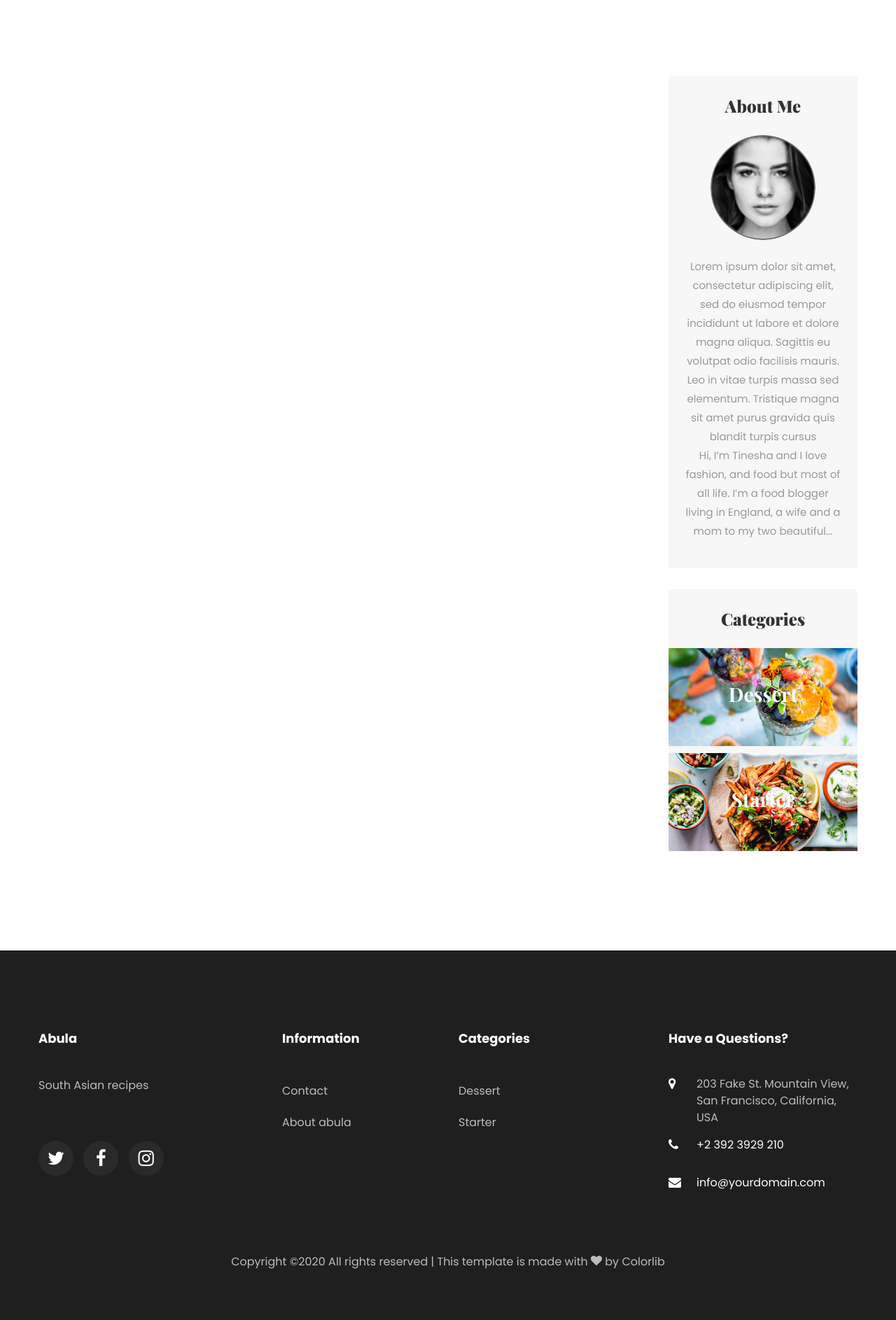
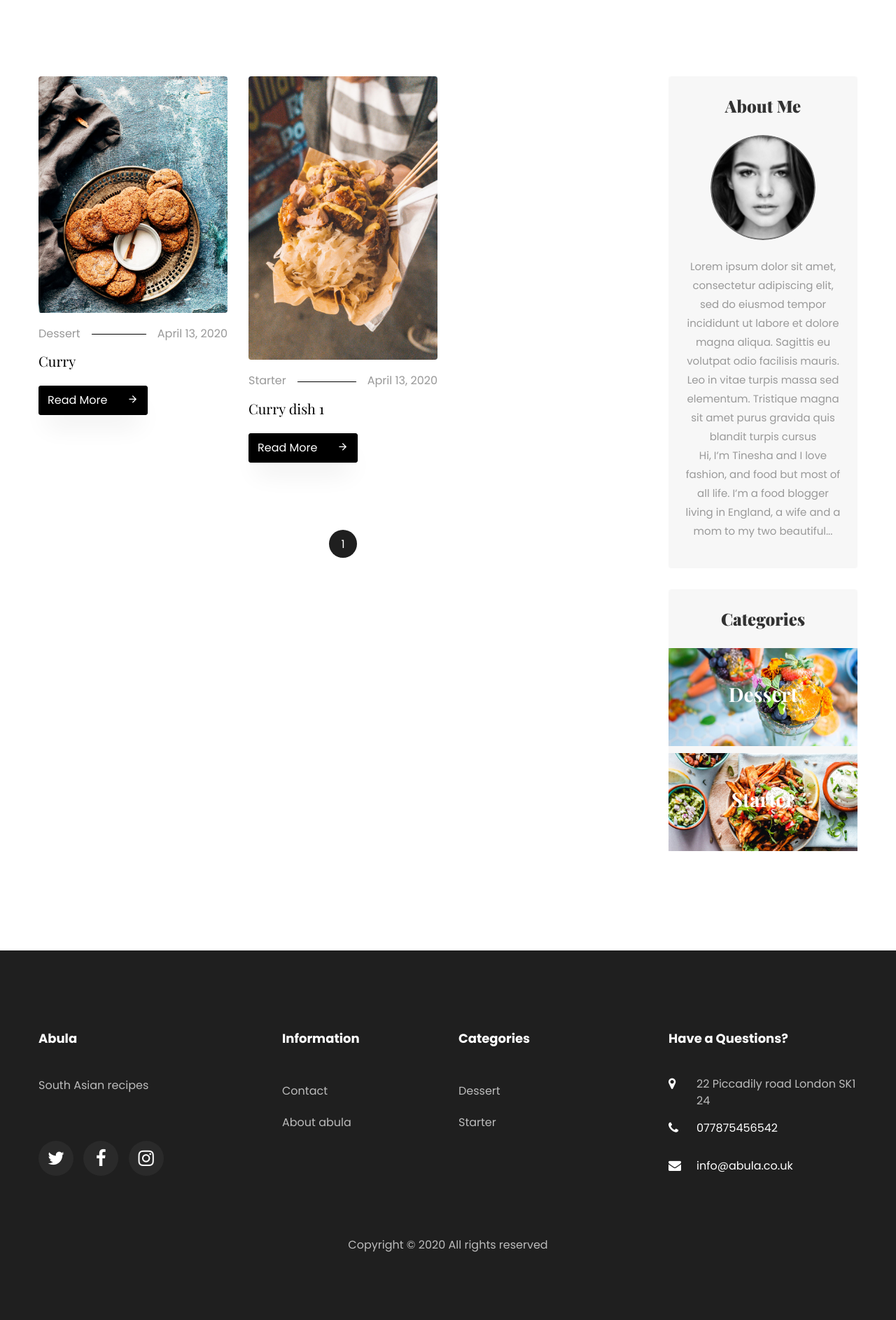
Before and after one commit to serialberry/abula, a plain HTML site: page dessert/index.html in a window 1280 px wide. Shown: the part 594-2480 px from the top of the page at 70% size. Drawn offline with nearby package versions, Linux system fonts and the light colour scheme; some packages are replaced by stand-ins of ours; no server answers; files whose address does not match are found by name; a web font is replaced by a local one.

Commit message:
Update master to output generated at 07aac93

```diff
--- a/dessert.html
+++ b/dessert/index.html
@@ -67,11 +67,37 @@
             <div class="col-lg-9">
                 <div class="row">
 
+                    <div class="col-md-4 ftco-animate">
+                        <div class="blog-entry">
+    <a href="/2020/04/Curry.html" class="img-2"><img src="/assets/images/image_2.jpg" class="img-fluid"
+            alt="Curry"></a>
+    <div class="text pt-3">
+        <p class="meta d-flex"><span class="pr-3">Dessert</span><span class="ml-auto pl-3">April 13, 2020</span></p>
+        <h3><a href="/2020/04/Curry.html">Curry</a></h3>
+        <p class="mb-0"><a href="/2020/04/Curry.html" class="btn btn-black py-2">Read More <span
+                    class="icon-arrow_forward ml-4"></span></a></p>
+    </div>
+</div>
+                    </div>
+
+                    <div class="col-md-4 ftco-animate">
+                        <div class="blog-entry">
+    <a href="/2020/04/Curry-copy.html" class="img-2"><img src="/assets/images/image_3.jpg" class="img-fluid"
+            alt="Curry dish 1"></a>
+    <div class="text pt-3">
+        <p class="meta d-flex"><span class="pr-3">Starter</span><span class="ml-auto pl-3">April 13, 2020</span></p>
+        <h3><a href="/2020/04/Curry-copy.html">Curry dish 1</a></h3>
+        <p class="mb-0"><a href="/2020/04/Curry-copy.html" class="btn btn-black py-2">Read More <span
+                    class="icon-arrow_forward ml-4"></span></a></p>
+    </div>
+</div>
+                    </div>
+
                 </div>
                 <div class="row mt-5 mb-5">
                     <div class="col text-center">
                         <div class="block-27">
-                            <ul></ul>
+                            <ul><li class="active"><span>1</span></li></ul>
                         </div>
                     </div>
                 </div>
@@ -121,8 +147,9 @@
           <h2 class="heading mb-4">Categories</h2>
           <ul class="category-image">
 
+
               <li>
-                  <a href="/dessert" class="img d-flex align-items-center justify-content-center text-center" style="background-image: url('/assets/images/blog-4.jpg');">
+                  <a href="/dessert/index.html" class="img d-flex align-items-center justify-content-center text-center" style="background-image: url('/assets/images/blog-4.jpg');">
                       <div class="text">
                           <h3>Dessert</h3>
                       </div>
@@ -130,7 +157,7 @@
               </li>
 
               <li>
-                  <a href="/starter" class="img d-flex align-items-center justify-content-center text-center" style="background-image: url('/assets/images/image_6.jpg');">
+                  <a href="/starter/index.html" class="img d-flex align-items-center justify-content-center text-center" style="background-image: url('/assets/images/image_6.jpg');">
                       <div class="text">
                           <h3>Starter</h3>
                       </div>
@@ -177,9 +204,10 @@
           <h2 class="ftco-heading-2">Categories</h2>
           <ul class="list-unstyled">
 
-              <li><a href="/dessert" class="py-2 d-block">Dessert</a></li>
 
-              <li><a href="/starter" class="py-2 d-block">Starter</a></li>
+            <li><a href="/dessert/index.html" class="py-2 d-block">Dessert</a></li>
+
+            <li><a href="/starter/index.html" class="py-2 d-block">Starter</a></li>
 
           </ul>
         </div>
@@ -189,9 +217,10 @@
           <h2 class="ftco-heading-2">Have a Questions?</h2>
           <div class="block-23 mb-3">
             <ul>
-                  <li><span class="icon icon-map-marker"></span><span class="text">203 Fake St. Mountain View, San Francisco, California, USA</span></li>
-                  <li><a href="#"><span class="icon icon-phone"></span><span class="text">+2 392 3929 210</span></a></li>
-                  <li><a href="#"><span class="icon icon-envelope"></span><span class="text">info@yourdomain.com</span></a></li>
+              <li><span class="icon icon-map-marker"></span><span class="text">22 Piccadily road London SK1 24</span></li>
+              <li><a href="#"><span class="icon icon-phone"></span><span class="text">077875456542</span></a></li>
+              <li><a href="#"><span class="icon icon-envelope"></span><span class="text">info@abula.co.uk</span></a>
+              </li>
             </ul>
           </div>
         </div>
@@ -200,9 +229,15 @@
     <div class="row">
       <div class="col-md-12 text-center">
 
-          <p><!-- Link back to Colorlib can't be removed. Template is licensed under CC BY 3.0. -->
-Copyright &copy;<script>document.write(new Date().getFullYear());</script> All rights reserved | This template is made with <i class="icon-heart color-danger" aria-hidden="true"></i> by <a href="https://colorlib.com" target="_blank">Colorlib</a>
-<!-- Link back to Colorlib can't be removed. Template is licensed under CC BY 3.0. --></p>
+        <p>
+          <!-- Link back to Colorlib can't be removed. Template is licensed under CC BY 3.0. -->
+          Copyright &copy;
+          <script>document.write(new Date().getFullYear());</script> All rights reserved <span
+            style="display: none;">| This template is made with <i class="icon-heart color-danger"
+              aria-hidden="true"></i> by <a href="https://colorlib.com"
+              target="_blank">Colorlib</a> </span>
+          <!-- Link back to Colorlib can't be removed. Template is licensed under CC BY 3.0. -->
+        </p>
       </div>
     </div>
   </div>
--- a/feed.xml
+++ b/feed.xml
@@ -1,4 +1,4 @@
-<?xml version="1.0" encoding="utf-8"?><feed xmlns="http://www.w3.org/2005/Atom" ><generator uri="https://jekyllrb.com/" version="4.0.1">Jekyll</generator><link href="/feed.xml" rel="self" type="application/atom+xml" /><link href="/" rel="alternate" type="text/html" /><updated>2020-05-21T09:31:12-05:00</updated><id>/feed.xml</id><title type="html">Abula</title><subtitle>South Asian recipes</subtitle><entry><title type="html">Curry dish 1</title><link href="/2020/04/Curry-copy.html" rel="alternate" type="text/html" title="Curry dish 1" /><published>2020-04-13T06:50:36-05:00</published><updated>2020-04-13T06:50:36-05:00</updated><id>/2020/04/Curry%20copy</id><content type="html" xml:base="/2020/04/Curry-copy.html">&lt;h2 id=&quot;header-1&quot;&gt;Header 1&lt;/h2&gt;
+<?xml version="1.0" encoding="utf-8"?><feed xmlns="http://www.w3.org/2005/Atom" ><generator uri="https://jekyllrb.com/" version="4.0.1">Jekyll</generator><link href="/feed.xml" rel="self" type="application/atom+xml" /><link href="/" rel="alternate" type="text/html" /><updated>2020-05-21T13:13:24-05:00</updated><id>/feed.xml</id><title type="html">Abula</title><subtitle>South Asian recipes</subtitle><entry><title type="html">Curry dish 1</title><link href="/2020/04/Curry-copy.html" rel="alternate" type="text/html" title="Curry dish 1" /><published>2020-04-13T06:50:36-05:00</published><updated>2020-04-13T06:50:36-05:00</updated><id>/2020/04/Curry%20copy</id><content type="html" xml:base="/2020/04/Curry-copy.html">&lt;h2 id=&quot;header-1&quot;&gt;Header 1&lt;/h2&gt;
 &lt;p&gt;You’ll find this post in your &lt;code class=&quot;highlighter-rouge&quot;&gt;_posts&lt;/code&gt; directory. Go ahead and edit it and re-build the site to see your changes. You can rebuild the site in many different ways, but the most common way is to run &lt;code class=&quot;highlighter-rouge&quot;&gt;jekyll serve&lt;/code&gt;, which launches a web server and auto-regenerates your site when a file is updated.&lt;/p&gt;
 
 &lt;p&gt;Jekyll requires blog post files to be named according to the following format:&lt;/p&gt;
@@ -22,4 +22,4 @@
 
 &lt;p&gt;Jekyll also offers powerful support for code snippets:&lt;/p&gt;
 
-&lt;p&gt;Check out the &lt;a href=&quot;https://jekyllrb.com/docs/home&quot;&gt;Jekyll docs&lt;/a&gt; for more info on how to get the most out of Jekyll. File all bugs/feature requests at &lt;a href=&quot;https://github.com/jekyll/jekyll&quot;&gt;Jekyll’s GitHub repo&lt;/a&gt;. If you have questions, you can ask them on &lt;a href=&quot;https://talk.jekyllrb.com/&quot;&gt;Jekyll Talk&lt;/a&gt;.&lt;/p&gt;</content><author><name>_authors/tinesha.md</name></author><category term="Starter" /><summary type="html">Header 1 You’ll find this post in your _posts directory. Go ahead and edit it and re-build the site to see your changes. You can rebuild the site in many different ways, but the most common way is to run jekyll serve, which launches a web server and auto-regenerates your site when a file is updated.</summary></entry></feed>
+&lt;p&gt;Check out the &lt;a href=&quot;https://jekyllrb.com/docs/home&quot;&gt;Jekyll docs&lt;/a&gt; for more info on how to get the most out of Jekyll. File all bugs/feature requests at &lt;a href=&quot;https://github.com/jekyll/jekyll&quot;&gt;Jekyll’s GitHub repo&lt;/a&gt;. If you have questions, you can ask them on &lt;a href=&quot;https://talk.jekyllrb.com/&quot;&gt;Jekyll Talk&lt;/a&gt;.&lt;/p&gt;</content><author><name>_authors/tinesha.md</name></author><category term="Dessert" /><category term="Punding" /><summary type="html">Header 1 You’ll find this post in your _posts directory. Go ahead and edit it and re-build the site to see your changes. You can rebuild the site in many different ways, but the most common way is to run jekyll serve, which launches a web server and auto-regenerates your site when a file is updated.</summary></entry></feed>
```
Also changed, not shown: 2020/04/Curry-copy.html (+17 -15 lines), 2020/04/Curry.html (+19 -15 lines), about.html (+16 -8 lines), contact.html (+16 -8 lines), index.html (+23 -14 lines), recipes/index.html (+21 -12 lines), starter/index.html (renamed from starter.html, +33 -11 lines). Lines whose indentation alone changed are shown as unchanged.
